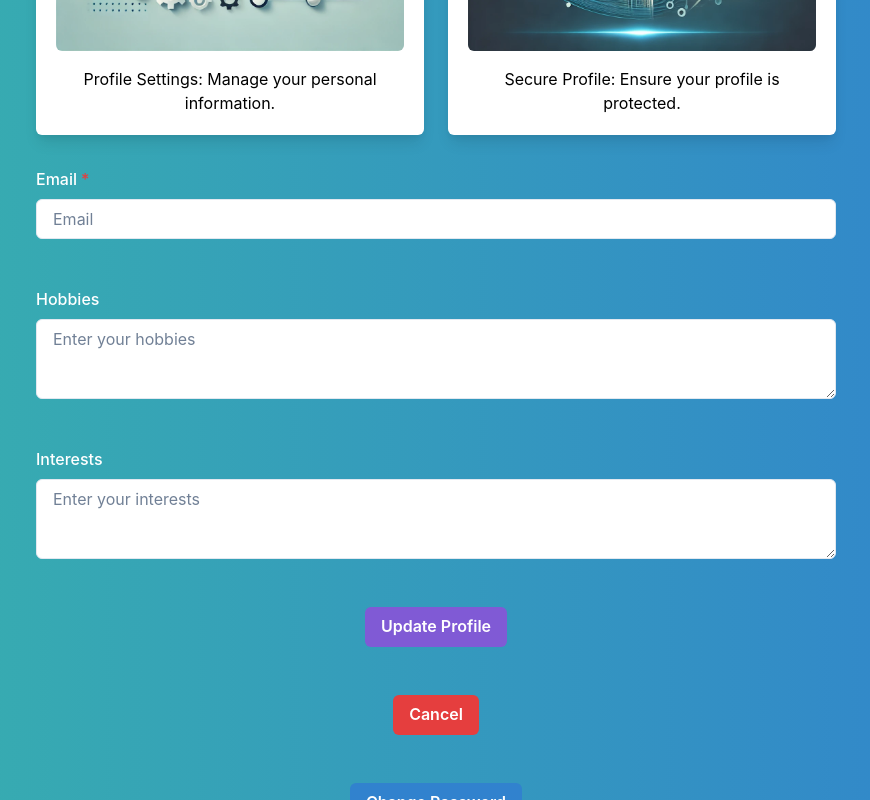
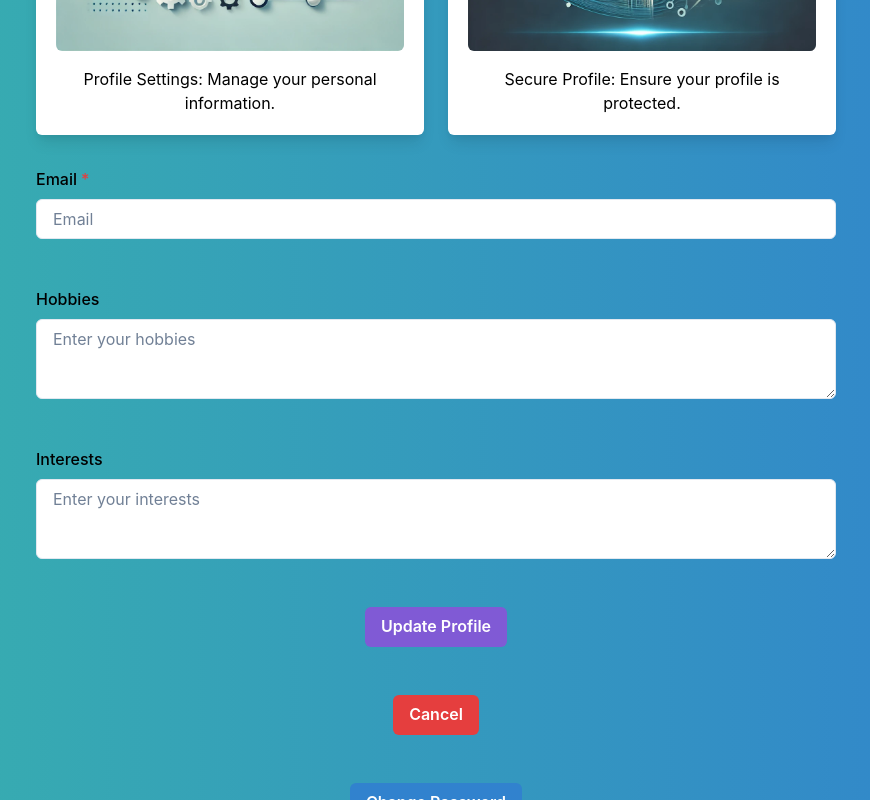
Before and after one commit to Tragicboyjay/grouped, a React (Vite) app in the folder client/: page /profile in a window 1280 px wide. Both pictures are taken after a click on the button "Edit Profile". Shown: the part 501-1301 px from the top of the page, without its empty margins (204-1074 px from the left). Built offline with nearby package versions, Linux system fonts and the light colour scheme.

Commit message:
minor changes to profile

```diff
--- a/client/src/components/Router.tsx
+++ b/client/src/components/Router.tsx
@@ -4,7 +4,7 @@ import Home from "../pages/Home";
 import SignUp from "../pages/SignUp";
 import Profile from "../pages/Profile";
 import NotFound from "../pages/NotFound";
-import ChatGroup from "../pages/ChatGroup";
+
 import Groups from "../pages/Groups";
 import About from "../pages/About"; // Add About page
 import Contact from "../pages/Contact"; // Add Contact page
@@ -16,7 +16,6 @@ const Router = () => {
             <Route path="/sign_in" element={<SignIn />} />
             <Route path="/sign_up" element={<SignUp />} />
             <Route path="/profile" element={<Profile />} />
-            <Route path="/chat/:groupId" element={<ChatGroup />} />
             <Route path="/groups" element={<Groups />} />
             <Route path="/about" element={<About />} /> {/* Add route for About page */}
             <Route path="/contact" element={<Contact />} /> {/* Add route for Contact page */}
--- a/client/src/pages/Profile.tsx
+++ b/client/src/pages/Profile.tsx
@@ -121,13 +121,13 @@ const Profile = () => {
                 throw new Error("Please enter your current password to confirm the change.");
             }
 
-            const token = localStorage.getItem('token');
+
 
             const response = await fetch("http://localhost:8120/users/updatePassword", {
                 method: 'POST',
                 headers: {
                     'Content-Type': 'application/json',
-                    'Authorization': `Bearer ${token}`
+                    'Authorization': `Bearer ${user?.token}`
                 },
                 body: JSON.stringify({ currentPassword: confirmPassword, newPassword })
             });
@@ -169,12 +169,10 @@ const Profile = () => {
                 throw new Error("Please enter your password to confirm deletion.");
             }
 
-            const token = localStorage.getItem('token');
-
             const response = await fetch(`http://localhost:8120/users/delete/${user?.id}`, {
                 method: 'DELETE',
                 headers: {
-                    'Authorization': `Bearer ${token}`,
+                    'Authorization': `Bearer ${user?.token}`,
                     'Content-Type': 'application/json',
                 },
                 body: JSON.stringify({ password: confirmPassword })
@@ -301,7 +299,7 @@ const Profile = () => {
                     </>
                 ) : (
                     <>
-                        <FormControl isRequired mb="1rem">
+                        <FormControl isRequired mb="1rem" color="black">
                             <FormLabel>Email</FormLabel>
                             <Input
                                 bg="white"
@@ -312,7 +310,7 @@ const Profile = () => {
                             />
                         </FormControl>
 
-                        <FormControl mb="1rem">
+                        <FormControl mb="1rem" color="black">
                             <FormLabel>Hobbies</FormLabel>
                             <Textarea
                                 bg="white"
@@ -322,7 +320,7 @@ const Profile = () => {
                             />
                         </FormControl>
 
-                        <FormControl mb="1rem">
+                        <FormControl mb="1rem"  color="black">
                             <FormLabel>Interests</FormLabel>
                             <Textarea
                                 bg="white"
```
